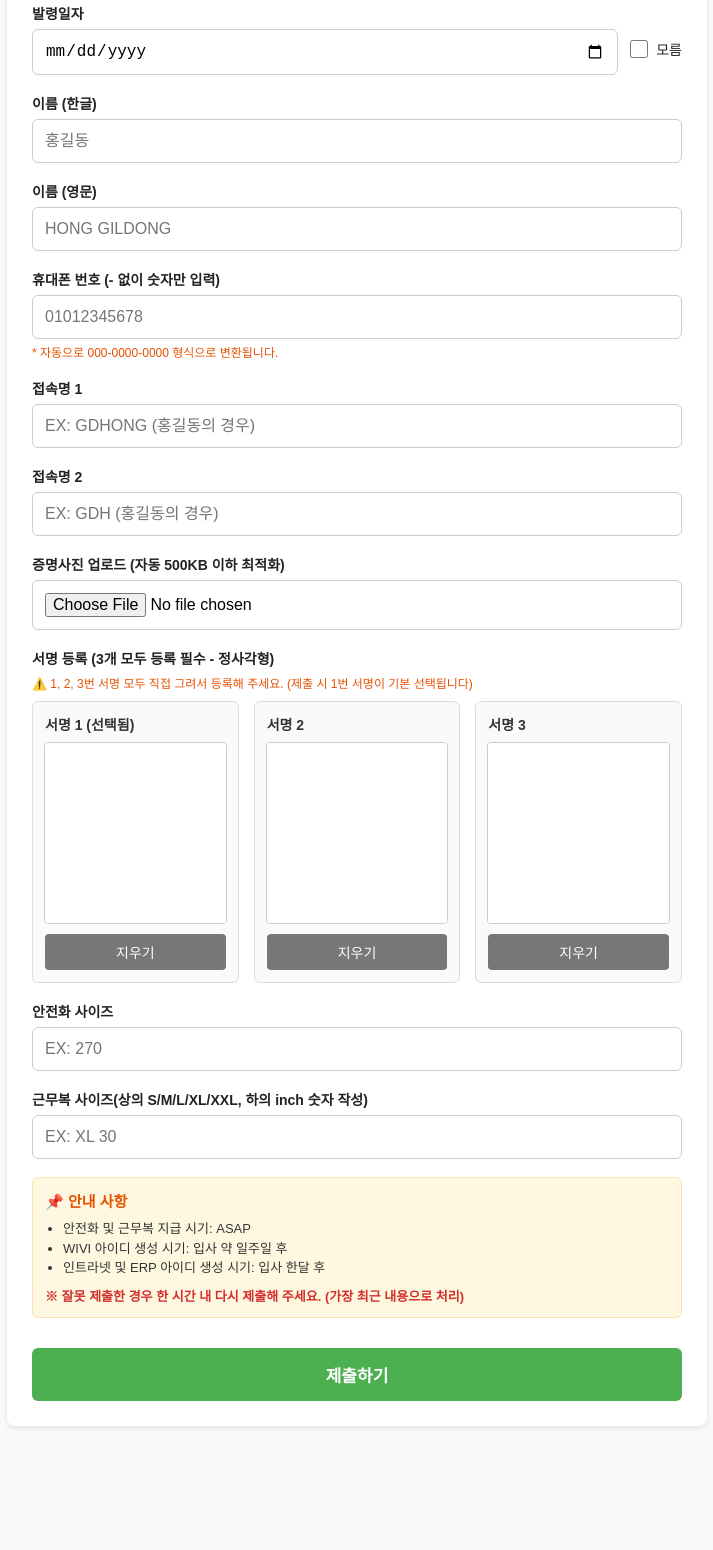
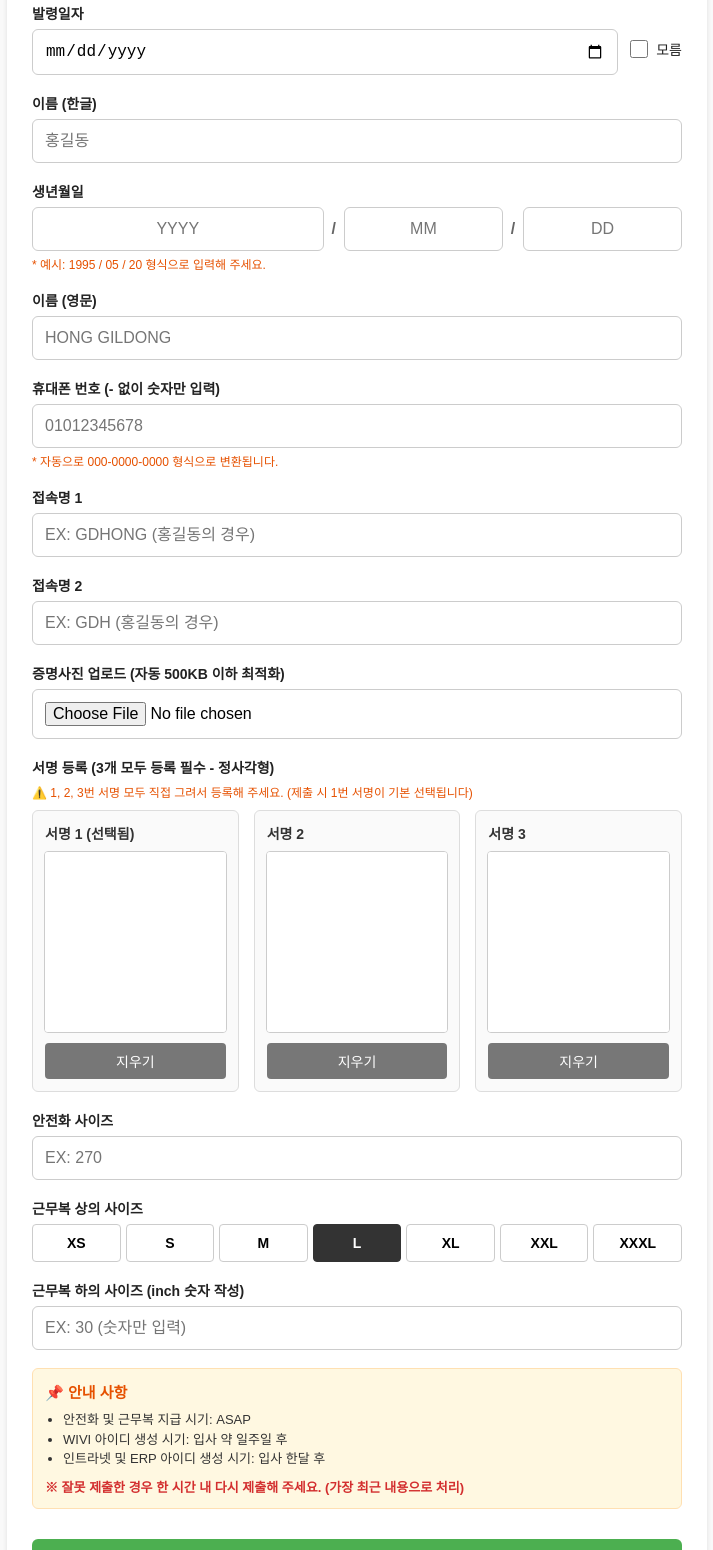
Before and after one commit to qadataarchive/newhire, a plain HTML site: page index.html in a window 1280 px wide. Shown: the part 308-1858 px from the top of the page, without its empty margins (283-996 px from the left). Before the commit the page ends 1754 px from the top, so only its background shows below. Drawn offline with Linux system fonts and the light colour scheme.

Commit message:
Update index.html

```diff
--- a/index.html
+++ b/index.html
@@ -15,6 +15,17 @@
 
         .date-container { display: flex; align-items: center; gap: 8px; }
         .date-container input[type="date"] { flex: 1; }
+
+        /* 생년월일 3분할 입력 스타일 */
+        .birth-container { display: flex; gap: 8px; align-items: center; }
+        .birth-container input { text-align: center; }
+        .birth-container span { color: #666; font-weight: bold; }
+
+        /* 상의 사이즈 버튼 스타일 */
+        .size-btn-group { display: flex; gap: 5px; flex-wrap: wrap; }
+        .size-btn { flex: 1; min-width: 45px; padding: 10px 5px; border: 1px solid #ccc; background: #fff; border-radius: 4px; cursor: pointer; font-size: 14px; font-weight: bold; text-align: center; }
+        .size-btn.active { background: #333; color: #fff; border-color: #333; }
+
         .checkbox-label { font-weight: normal; display: flex; align-items: center; gap: 5px; width: auto; cursor: pointer; font-size: 14px; white-space: nowrap; }
         .checkbox-label input { width: 18px; height: 18px; }
 
@@ -125,6 +136,18 @@
         </div>
 
         <div class="form-group">
+            <label>생년월일</label>
+            <div class="birth-container">
+                <input type="text" name="birthYear" placeholder="YYYY" maxlength="4" oninput="formatBirth(this, 4)" required style="flex: 2;">
+                <span>/</span>
+                <input type="text" name="birthMonth" placeholder="MM" maxlength="2" oninput="formatBirth(this, 2)" required style="flex: 1;">
+                <span>/</span>
+                <input type="text" name="birthDay" placeholder="DD" maxlength="2" oninput="formatBirth(this, 2)" required style="flex: 1;">
+            </div>
+            <div class="note">* 예시: 1995 / 05 / 20 형식으로 입력해 주세요.</div>
+        </div>
+
+        <div class="form-group">
             <label>이름 (영문)</label>
             <input type="text" name="nameEn" placeholder="HONG GILDONG" required>
         </div>
@@ -177,9 +200,24 @@
             <label>안전화 사이즈</label>
             <input type="text" name="safetyShoe" placeholder="EX: 270" required>
         </div>
+
         <div class="form-group">
-            <label>근무복 사이즈(상의 S/M/L/XL/XXL, 하의 inch 숫자 작성)</label>
-            <input type="text" name="uniformSize" placeholder="EX: XL 30" required>
+            <label>근무복 상의 사이즈</label>
+            <div class="size-btn-group" id="topSizeGroup">
+                <button type="button" class="size-btn" onclick="selectSize(this, 'XS')">XS</button>
+                <button type="button" class="size-btn" onclick="selectSize(this, 'S')">S</button>
+                <button type="button" class="size-btn" onclick="selectSize(this, 'M')">M</button>
+                <button type="button" class="size-btn active" onclick="selectSize(this, 'L')">L</button>
+                <button type="button" class="size-btn" onclick="selectSize(this, 'XL')">XL</button>
+                <button type="button" class="size-btn" onclick="selectSize(this, 'XXL')">XXL</button>
+                <button type="button" class="size-btn" onclick="selectSize(this, 'XXXL')">XXXL</button>
+            </div>
+            <input type="hidden" name="uniformTopSize" id="uniformTopSize" value="L" required>
+        </div>
+
+        <div class="form-group">
+            <label>근무복 하의 사이즈 (inch 숫자 작성)</label>
+            <input type="text" name="uniformBottomSize" placeholder="EX: 30 (숫자만 입력)" required>
         </div>
 
         <div class="notice-box">
@@ -205,6 +243,24 @@
         } else {
             input.disabled = false;
         }
+    }
+
+    function formatBirth(input, maxLength) {
+        let val = input.value.replace(/[^0-9]/g, '');
+        if (val.length > maxLength) {
+            val = val.slice(0, maxLength);
+        }
+        input.value = val;
+    }
+
+    function selectSize(btn, size) {
+        const group = document.getElementById('topSizeGroup');
+        const buttons = group.getElementsByClassName('size-btn');
+        for (let b of buttons) {
+            b.classList.remove('active');
+        }
+        btn.classList.add('active');
+        document.getElementById('uniformTopSize').value = size;
     }
 
     function formatPhone(input) {
@@ -309,7 +365,7 @@
                     const canvas = document.createElement('canvas');
                     let width = img.width;
                     let height = img.height;
-                    const maxDimension = 1000; // 해상도 제한 상향 (500KB 최적화 대응)
+                    const maxDimension = 1000;
                     if (width > height && width > maxDimension) {
                         height = Math.round((height * maxDimension) / width);
                         width = maxDimension;
@@ -378,6 +434,7 @@
             hireDate: document.getElementById('hireDateUnknown').checked ? "모름" : form.hireDate.value,
             appointDate: document.getElementById('appointDateUnknown').checked ? "모름" : form.appointDate.value,
             nameKo: form.nameKo.value,
+            birthDate: `${form.birthYear.value}-${form.birthMonth.value}-${form.birthDay.value}`,
             nameEn: form.nameEn.value,
             phone: form.phone.value,
             connName1: form.connName1.value,
@@ -388,7 +445,8 @@
             sign3: sign3,
             selectedSign: form.selectedSign.value,
             safetyShoe: form.safetyShoe.value,
-            uniformSize: form.uniformSize.value
+            uniformTopSize: form.uniformTopSize.value,
+            uniformBottomSize: form.uniformBottomSize.value
         };
 
         const WEB_APP_URL = "https://script.google.com/macros/s/AKfycbx437pPN2lftPMyXofg4JI3vdcL29y0q-kgR65qtoxZ9JfLnOHxUe7Sl5xnfny7A_Fn/exec";
```
